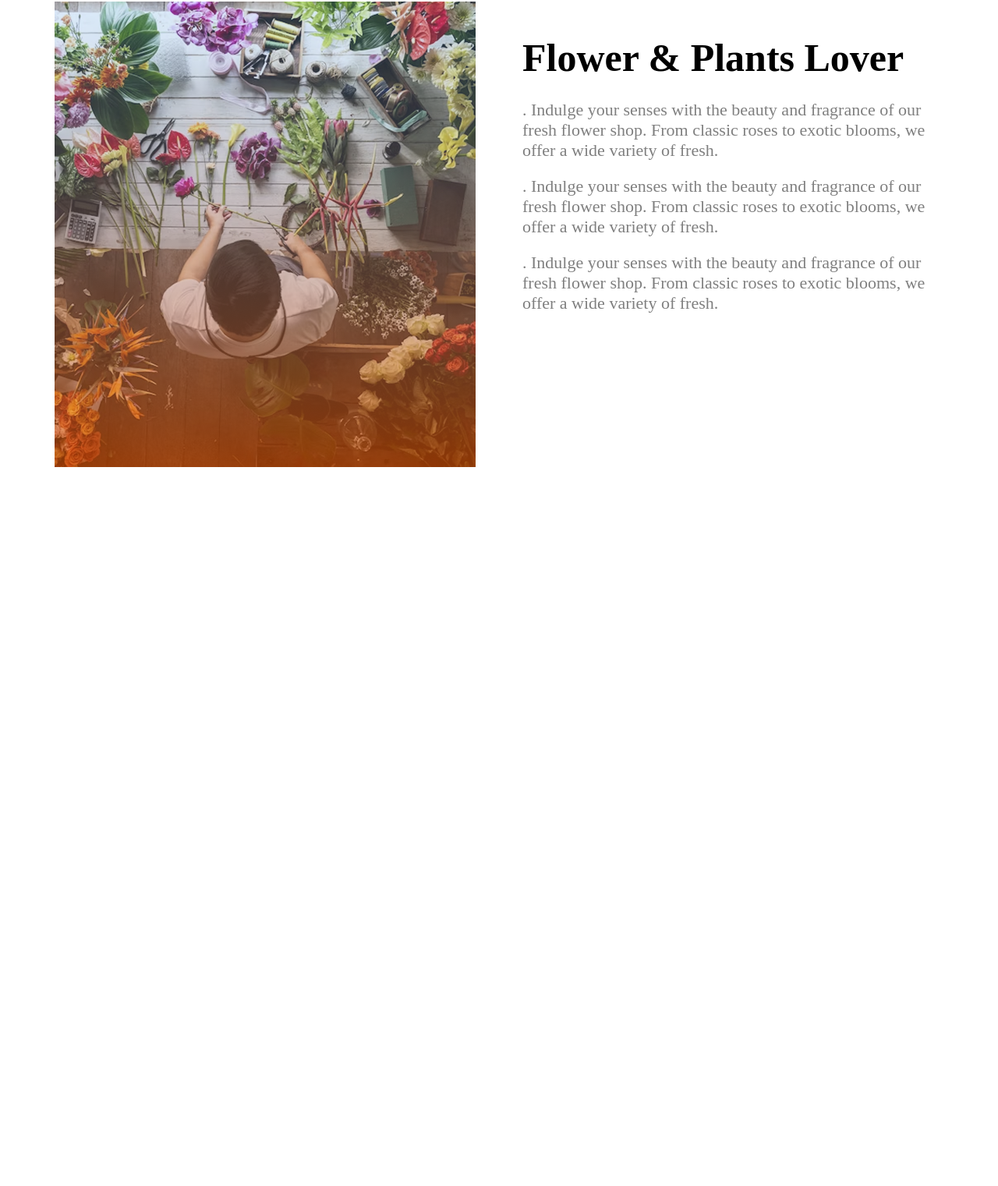
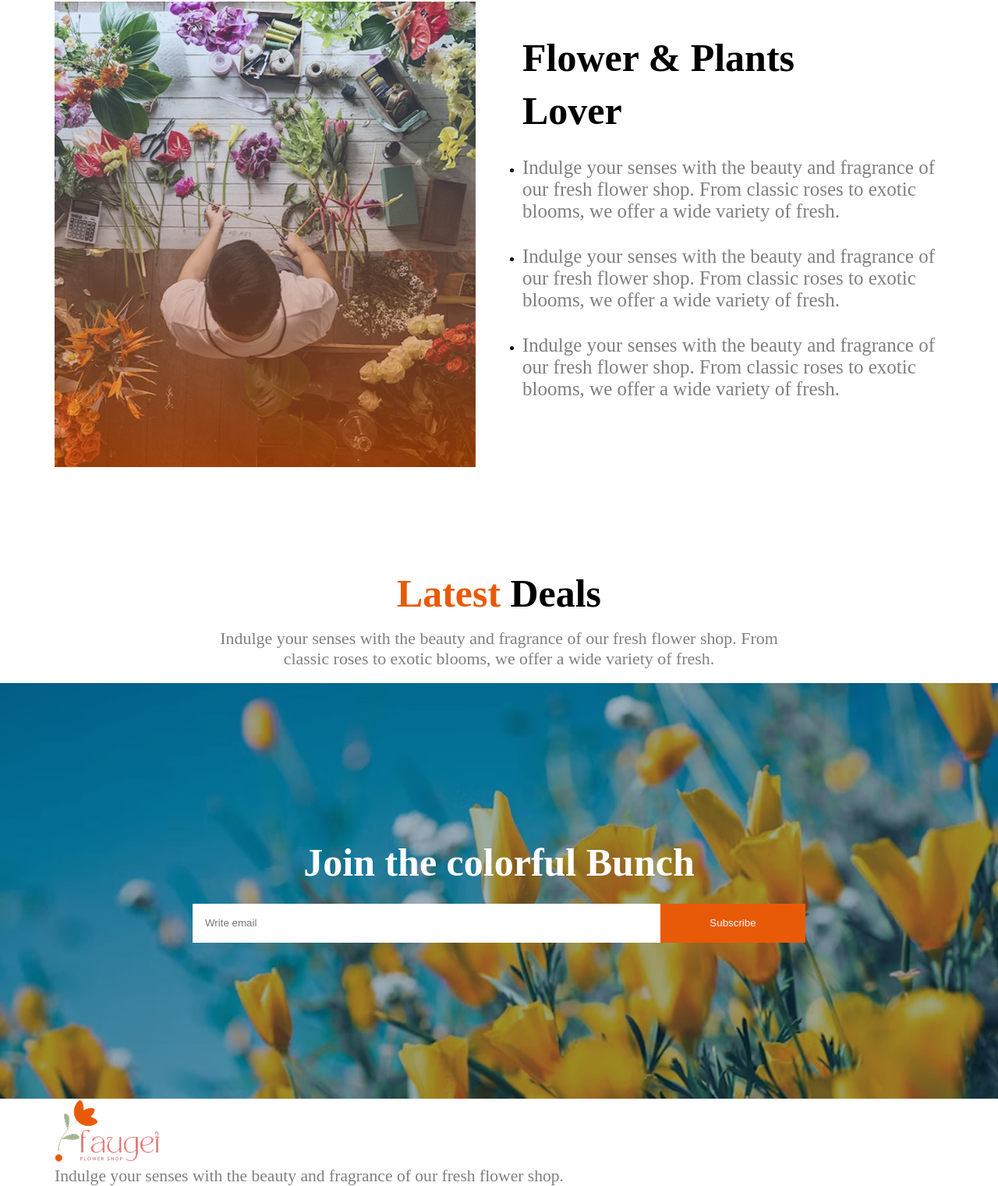
Before and after one commit to sumon-ahmed84/B12-A02-Responsive-Flowers, a plain HTML site: page index.html in a window 1280 px wide. Shown: the part 2077-3598 px from the top of the page at 78% size. Before the commit the page ends 2676 px from the top, so only its background shows below. Drawn offline with Linux system fonts and the light colour scheme.

Commit message:
join section added

```diff
--- a/index.html
+++ b/index.html
@@ -106,25 +106,72 @@
       <section class="Plants-Lover-Section">
         <img src="./assets/flower-store.png" alt="" />
         <div class="Plants-Lover-dscription">
-          <h1 class="Plants-Lover-title">Flower & Plants Lover</h1>
+          <h2 class="Plants-Lover-title">
+            Flower & Plants <br />
+            Lover
+          </h2>
+          <ul>
+            <li>
+              <p class="praimary-color">
+                Indulge your senses with the beauty and fragrance of our fresh
+                flower shop. From classic roses to exotic blooms, we offer a
+                wide variety of fresh.
+              </p>
+            </li>
+            <li>
+              <p class="praimary-color">
+                Indulge your senses with the beauty and fragrance of our fresh
+                flower shop. From classic roses to exotic blooms, we offer a
+                wide variety of fresh.
+              </p>
+            </li>
+            <li>
+              <p class="praimary-color">
+                Indulge your senses with the beauty and fragrance of our fresh
+                flower shop. From classic roses to exotic blooms, we offer a
+                wide variety of fresh.
+              </p>
+            </li>
+          </ul>
+        </div>
+      </section>
+      <section class="Latest-Deal-Section">
+        <div class="Latest-Deal-detals">
+          <h1 class="Latest-Deal-title">
+            <span class="og-color">Latest</span> Deals
+          </h1>
+          <p class="Latest-Deal-subtitle praimary-color">
+            Indulge your senses with the beauty and fragrance of our fresh
+            flower shop. From <br />
+            classic roses to exotic blooms, we offer a wide variety of fresh.
+          </p>
+        </div>
+        <div class="Latest-Deal-card">
+          <img src="" alt="" />
+          <img src="" alt="" />
+          <img src="" alt="" />
+        </div>
+      </section>
+    </main>
+    <footer>
+      <section class="Join-Section">
+        <div class="parent-Bunch">
+          <h2 class="parent-Bunch-title">Join the colorful Bunch</h2>
+          <div class="colorful-Bunch">
+            <input type="email" placeholder="Write email" />
+            <button class="btn btn2">Subscribe</button>
+          </div>
+        </div>
+      </section>
+      <section class="container">
+        <div class="foot-description">
+          <img src="./assets/logo.png" alt="" />
           <p class="praimary-color">
-            . Indulge your senses with the beauty and fragrance of our fresh
-            flower shop. From classic roses to exotic blooms, we offer a wide
-            variety of fresh.
-          </p>
-          <p class="praimary-color">
-            . Indulge your senses with the beauty and fragrance of our fresh
-            flower shop. From classic roses to exotic blooms, we offer a wide
-            variety of fresh.
-          </p>
-          <p class="praimary-color">
-            . Indulge your senses with the beauty and fragrance of our fresh
-            flower shop. From classic roses to exotic blooms, we offer a wide
-            variety of fresh.
+            Indulge your senses with the beauty and fragrance of our fresh
+            flower shop.
           </p>
         </div>
       </section>
-    </main>
-    <footer></footer>
+    </footer>
   </body>
 </html>
--- a/style/styles.css
+++ b/style/styles.css
@@ -129,15 +129,69 @@ a{
     font-weight: bold;
     font-size: 50px;
     line-height: 68px;
-    margin-bottom: 20px;
+    margin-bottom: 25px;
 }
 .Plants-Lover-dscription p{
-    margin-bottom: 20px;
-    font-size: 22px;
+    margin-bottom: 30px;
+    font-size: 25px;
 }
 .Plants-Lover-Section img{
     width: auto;
 }
+.Plants-Lover-Section{
+    margin-bottom: 134px;
+}
+
+/* Latest Deal Section */
+.Latest-Deal-detals{
+    text-align: center;
+}
+.Latest-Deal-title{
+    font-weight: 700;
+    font-size: 3.12rem;
+    margin-bottom: 1rem;
+}
+.Latest-Deal-subtitle{
+    font-weight: 400px;
+    font-size: 1.37rem;
+}
+
+
+/* Join Section */
+.Join-Section{
+    height: 533px;
+    display: flex;
+    align-items: center;
+    background-image: url('../assets/news-letter-bg.png');
+}
+.parent-Bunch{
+    box-sizing: border-box;
+    text-align: center;
+    max-width: 830px;
+    margin: 0 auto;
+
+}
+.colorful-Bunch{
+    display: flex;
+    justify-content: center;
+}
+.colorful-Bunch input{
+    border: none;
+    padding: 1rem ;
+    width: 600px;
+    height: 50px;
+}
+.btn2{
+    width: 186px;
+    height: 50px;
+}
+.parent-Bunch-title{
+    font-weight: 700px;
+    font-size: 50px;
+    color: rgb(255, 255, 255);
+    margin-bottom: 1.5rem;
+}
+
 
 
 @media screen and (max-width:425px) {
```
